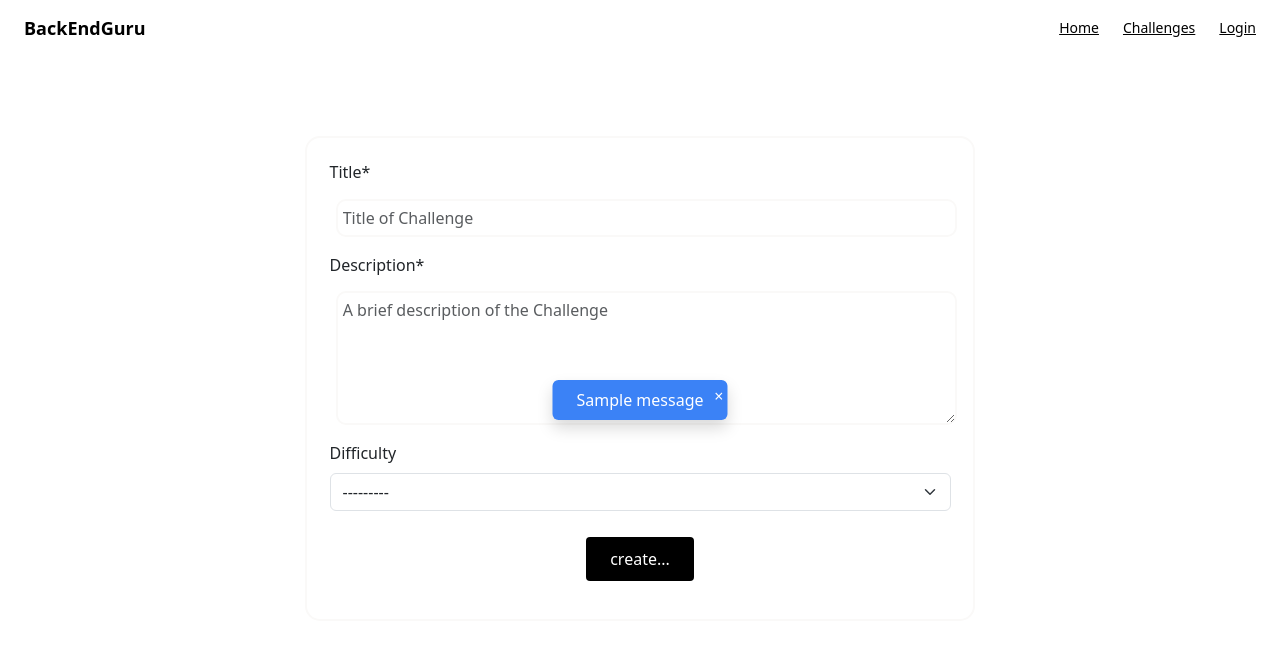
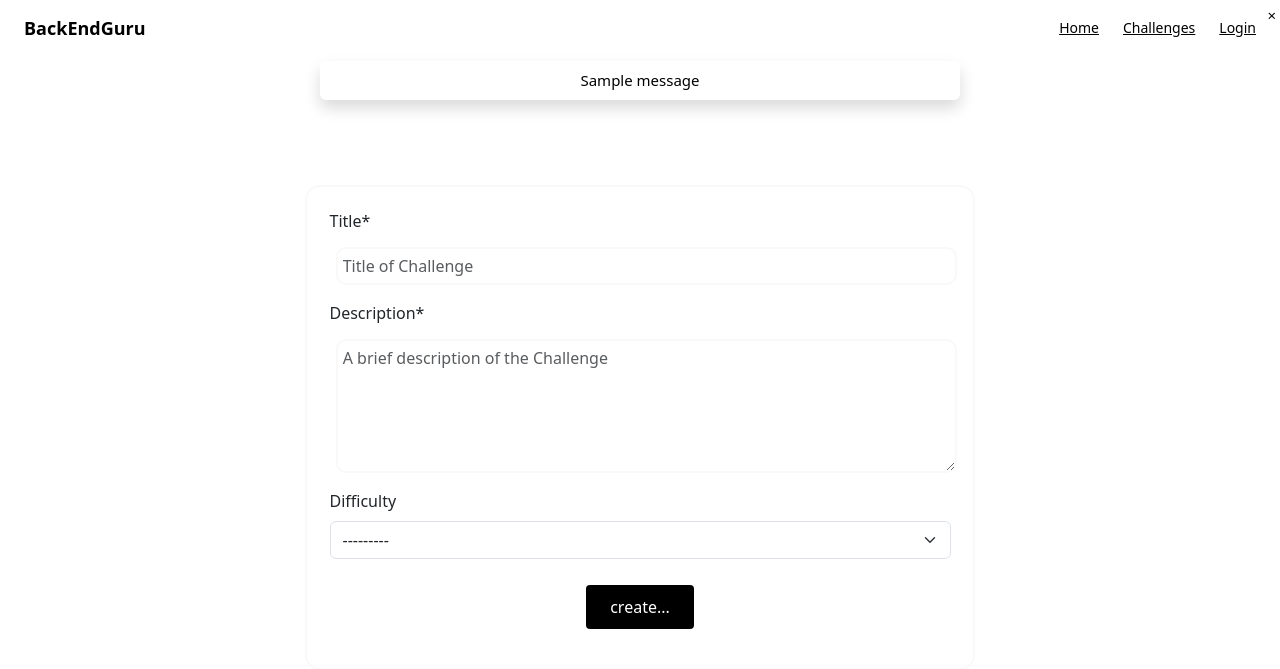
Before and after one commit to vbello-tech/BackEndGuru, a Django app: page /challenge/create/ in a window 1280 px wide. Shown: the top 669 px of the page. Run offline with Django 5.2, Linux system fonts and the light colour scheme; tables that the repository leaves empty hold one stand-in row (values such as "Sample post"); one stand-in notice (Sample message) is shown; some libraries are stand-ins or nearby versions.

Commit message:
flash messages

```diff
--- a/Templates/base.html
+++ b/Templates/base.html
@@ -11,13 +11,18 @@
     <script src="https://unpkg.com/htmx.org@1.9.4" integrity="sha384-zUfuhFKKZCbHTY6aRR46gxiqszMk5tcHjsVFxnUo8VMus4kHGVdIYVbOYYNlKmHV" crossorigin="anonymous"></script>
 
 
-    <meta content="BACNDGURU is a webapp that helps backend developers hone their skills and become better. The
+    <meta content="BackEndGuru is a webapp that helps backend developers hone their skills and become better. The
         website contains challenges that they can participate in to help them become better at backend engineering." name="description">
     <meta content="" name="keywords">
 
     <style>
         #flash-message {
-            display: none;
+            margin: 5px 40vh;
+            padding: 5%;
+            font-size: 15px;
+        }
+        # flash-message span {
+            margin-left: 20px;
         }
     </style>
 
@@ -26,8 +31,6 @@
 <body>
  <div class="flex flex-col min-h-screen">
 <!------------- nav  ----------->
-
-
         <header class="px-4 lg:px-6 h-14 flex items-center">
             <Link class="flex items-center justify-center" href="#">
               <span class="font-semibold text-lg text-black hidden md:inline">BackEndGuru</span>
@@ -52,21 +55,20 @@
               </a>
                 {% endif %}
             </nav>
+
           </header>
 
-    {% if messages %}
-        {% for message in messages %}
-             <div id="flash-message" class="fixed top-1/2 left-1/2 transform -translate-x-1/2 -translate-y-1/2 bg-blue-500 text-white px-4 py-2 rounded shadow">
-                 <span id="close-btn" class="absolute top-1 right-1 cursor-pointer">&times;</span>
-                    {{ message }}
-             </div>
-        {% endfor %}
-    {% endif %}
+            {% if messages %}
+                {% for message in messages %}
+                 <div id="flash-message" class="top-1/2 text-black px-4 py-2 rounded shadow z-40 text-center">
+                     {{ message }}<span id="close-btn" class="absolute top-1 right-1 cursor-pointer">&times;</span>
+                 </div>
+                {% endfor %}
+            {% endif %}
 
   {% block body %}
 
   {% endblock body %}
-
 
 
 <!------------- footer section  ----------->
```
